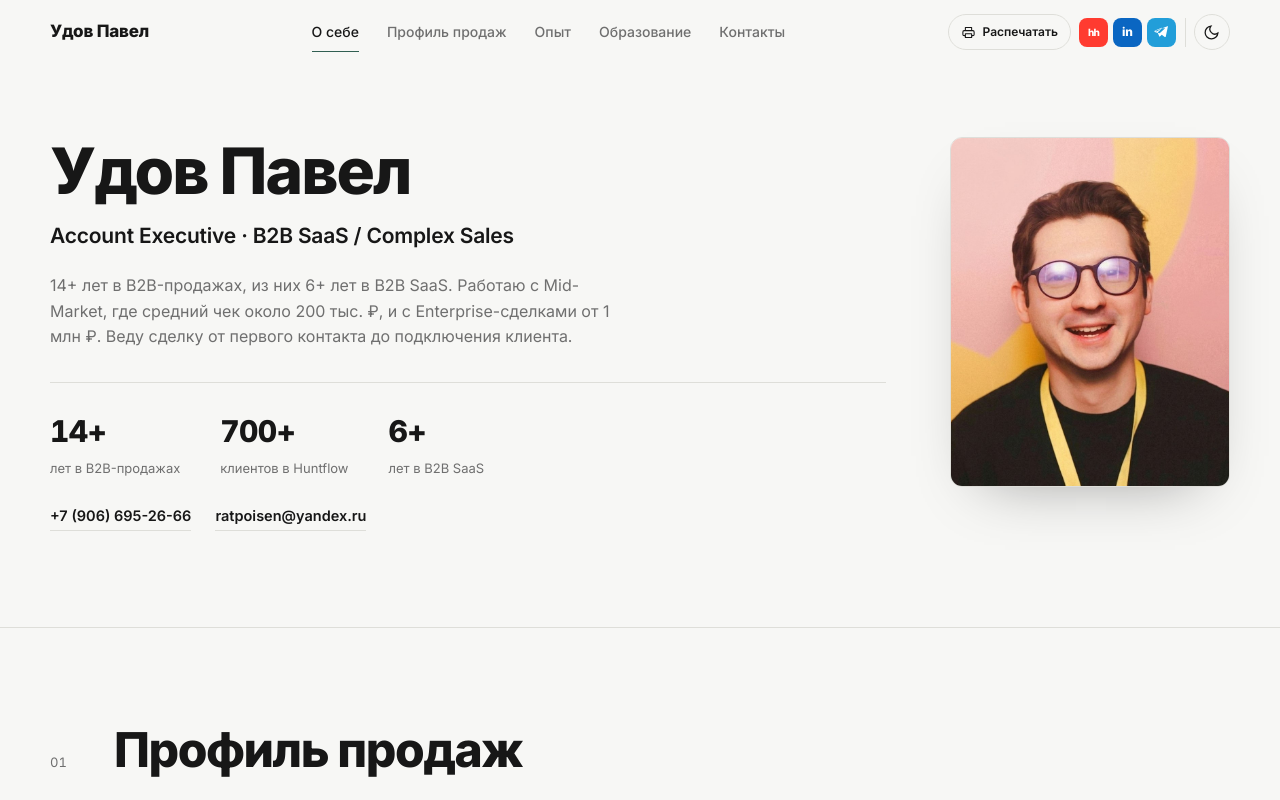
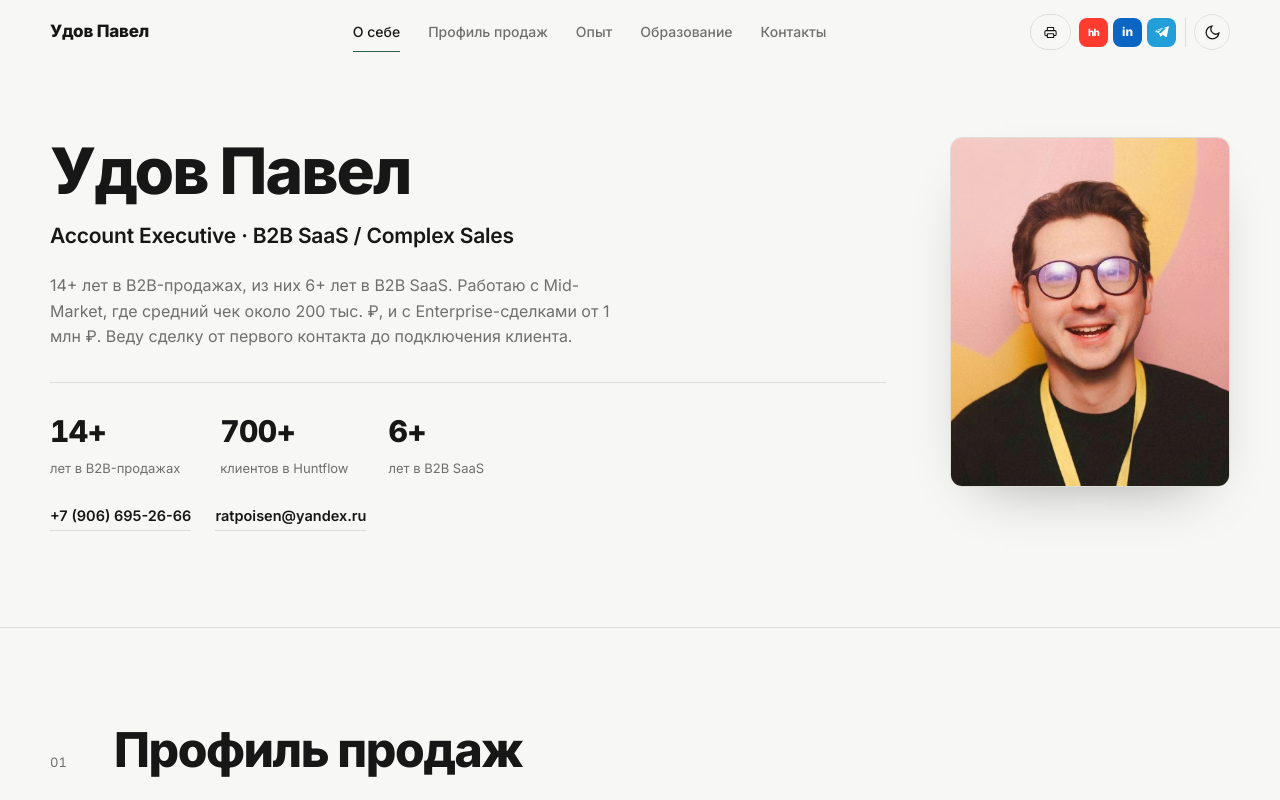
Before and after one commit to ratpoisen-cloud/udovpavel, a plain HTML site: page index.html in a window 1280 px wide. Shown: the top 800 px of the page. Drawn offline with Linux system fonts and the light colour scheme.

Commit message:
Use compact print icon

```diff
--- a/index.html
+++ b/index.html
@@ -32,7 +32,6 @@
     <div class="site-header__actions">
       <button class="print-btn" id="printBtn" type="button" aria-label="Распечатать резюме" title="Распечатать резюме">
         <svg viewBox="0 0 24 24" aria-hidden="true" focusable="false"><path d="M7 9V4h10v5M7 17H5a2 2 0 0 1-2-2v-4a2 2 0 0 1 2-2h14a2 2 0 0 1 2 2v4a2 2 0 0 1-2 2h-2M7 14h10v6H7z"/></svg>
-        <span>Распечатать</span>
       </button>
       <div class="header-platforms" aria-label="Профессиональные профили">
         <a class="header-platform header-platform--hh" href="#" onclick="return false" aria-label="HeadHunter, ссылка появится позже" title="HeadHunter">
```
